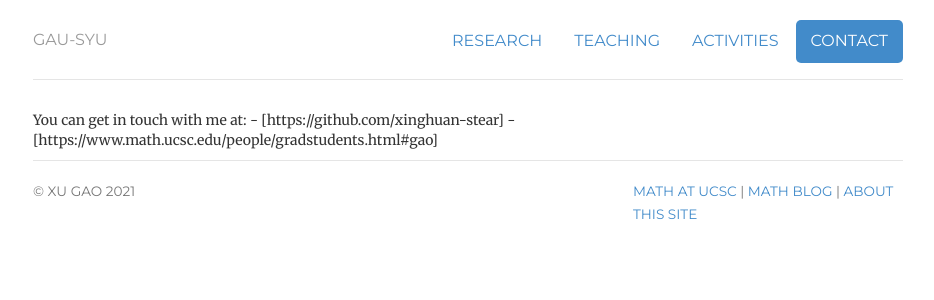
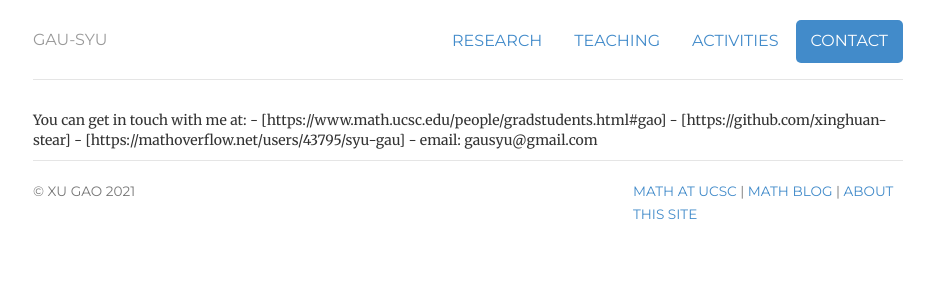
Before and after one commit to xinghuan-stear/xinghuan-stear.github.io, a Jekyll site: the page built from _pages/contact.md, in a window 1280 px wide. Shown: the top 300 px of the page, without its empty margins (172-1106 px from the left). Built offline with Jekyll 4.4.1, drawn with Linux system fonts in a browser that asks for light colours; nearby versions of some CDN libraries; a style sheet for code colours, icons or effects is not loaded.

Commit message:
Update contact.md

```diff
--- a/_pages/contact.md
+++ b/_pages/contact.md
@@ -1,8 +1,11 @@
 ---
 layout: default
 title: Contact
+permalink: /contact/
 ---
 
 You can get in touch with me at:
+	- [https://www.math.ucsc.edu/people/gradstudents.html#gao]
 	- [https://github.com/xinghuan-stear]
-	- [https://www.math.ucsc.edu/people/gradstudents.html#gao]
+	- [https://mathoverflow.net/users/43795/syu-gau]
+	- email: gausyu@gmail.com
```
